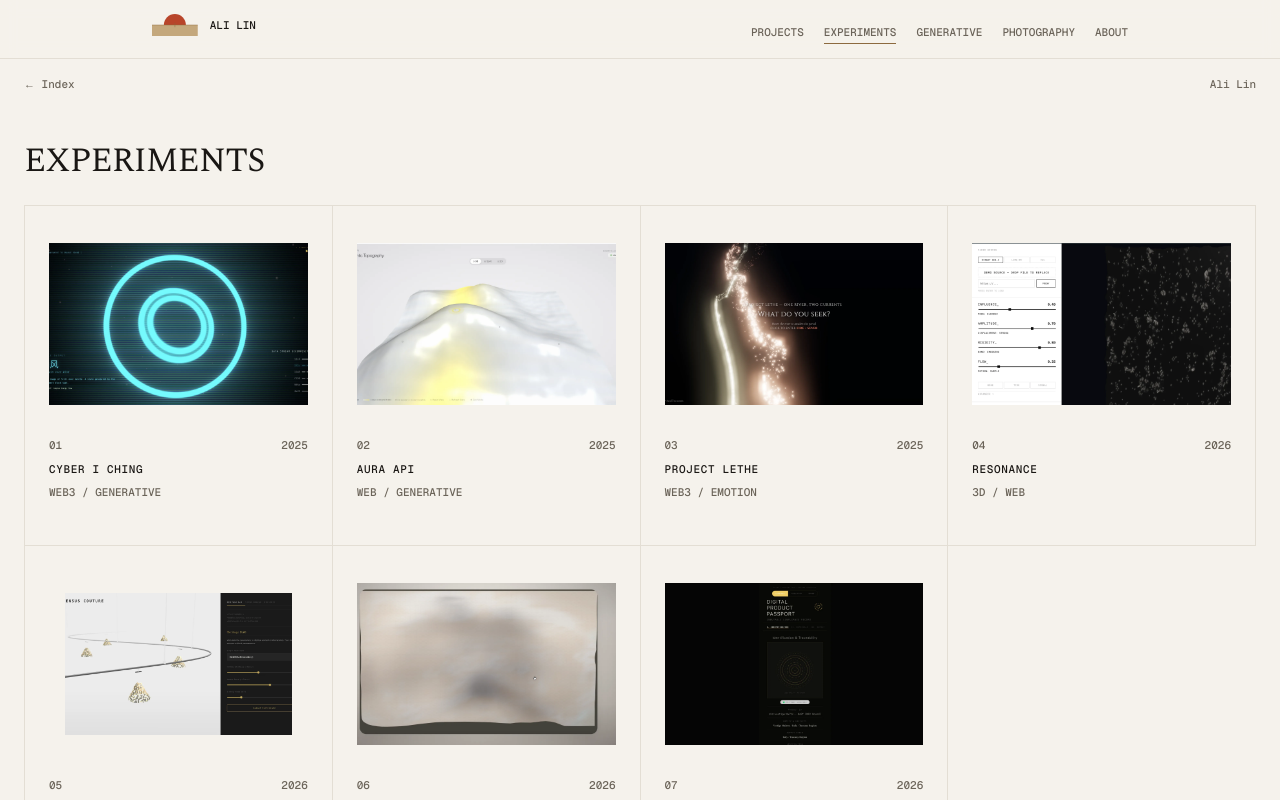
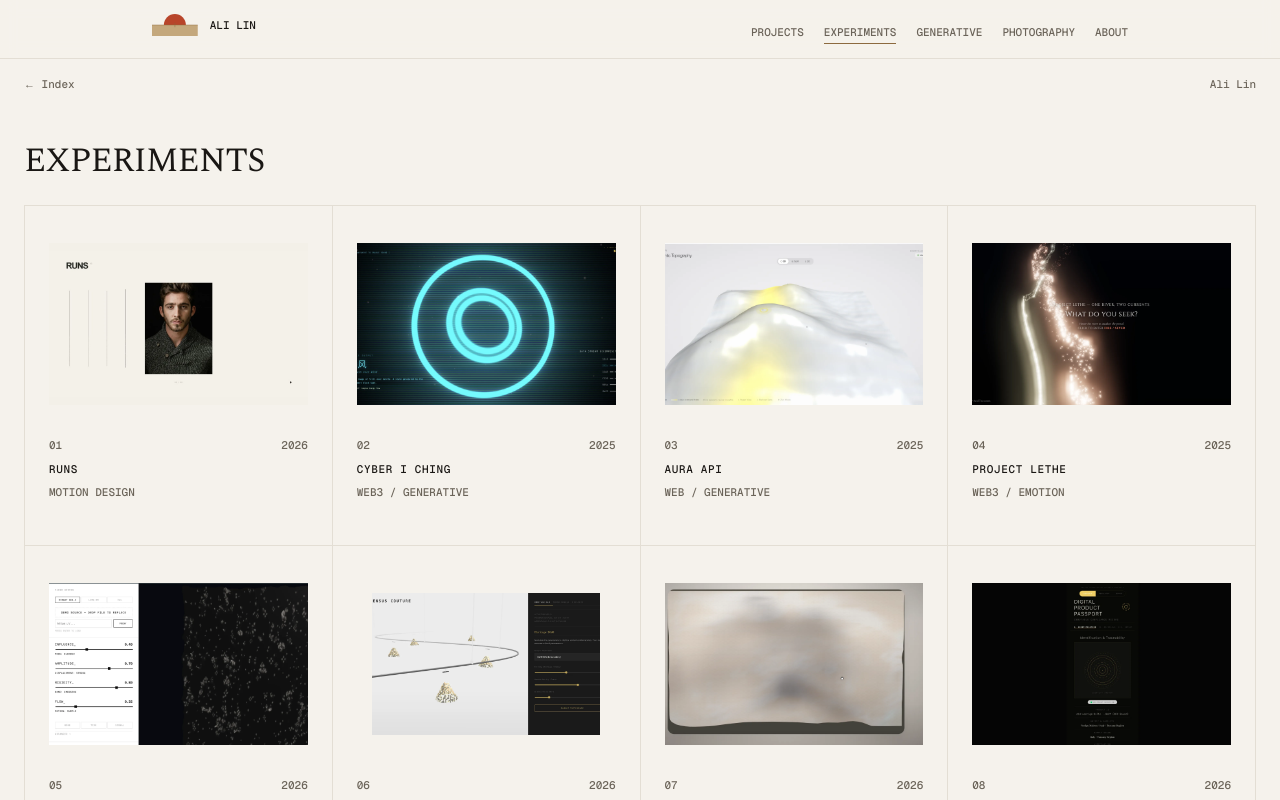
Before and after one commit to AliLin200446/portfolio_website, a Next.js app: page /experiments in a window 1280 px wide. Shown: the top 800 px of the page. Built offline with nearby package versions, Linux system fonts and the light colour scheme.

Commit message:
Feature RUNS motion design study in Experiments

```diff
--- a/components/ExperimentsIndex.tsx
+++ b/components/ExperimentsIndex.tsx
@@ -30,7 +30,7 @@ export default function ExperimentsIndex() {
                 <div className={styles.metadata}>
                   <div className={styles.facts}><span>{String(index).padStart(2, "0")}</span><span>{experiment.year}</span></div>
                   <h2 id={`experiment-${index}`} className={styles.name}>{experiment.name}</h2>
-                  <p className={styles.category}>{experiment.stack ?? experiment.tags.join(" / ")}</p>
+                  <p className={styles.category}>{experiment.category ?? experiment.stack ?? experiment.tags.join(" / ")}</p>
                   {away && <span className="sr-only">Opens in a new tab</span>}
                 </div>
               </a>
--- a/content/experiments.ts
+++ b/content/experiments.ts
@@ -20,6 +20,7 @@ export type Experiment = {
    *  already carries the name. Absent means the label is absent, never
    *  a guess. */
   stack?: string;
+  category?: string;
   /** Card back, /experiments/<id>.webp, 16:10. Absent renders a
    *  labelled empty slot rather than a broken frame. */
   shot?: string;
@@ -30,6 +31,16 @@ export type Experiment = {
 export const TAGS: Tag[] = ["web3", "3d", "web", "ios", "generative", "emotion"];
 
 export const experiments: Experiment[] = [
+  {
+    name: "RUNS",
+    line: "An interactive motion study of portrait comparisons and composition.",
+    year: "2026",
+    tags: ["web"],
+    category: "Motion Design",
+    shot: "/experiments/runs.webp",
+    href: "https://runs.alilinlab.com/",
+    featured: true,
+  },
   {
     name: "Cyber I Ching",
     line: "Ethereum block hash → I Ching hexagram",
```
Also changed, not shown: public/experiments/runs.webp (added).
